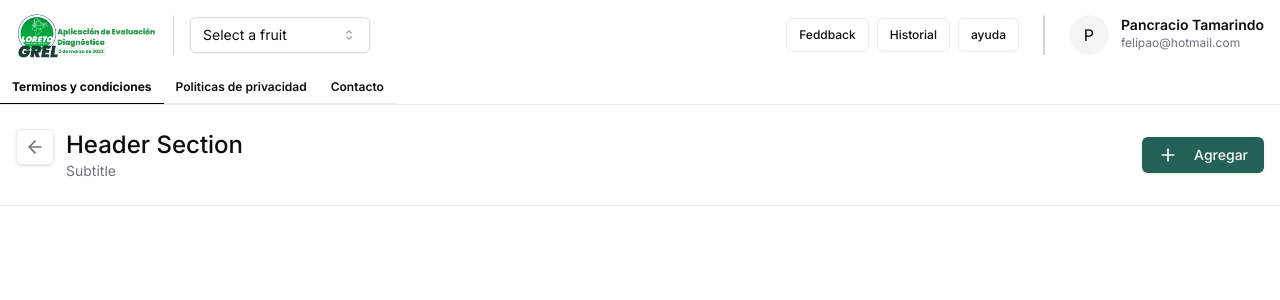
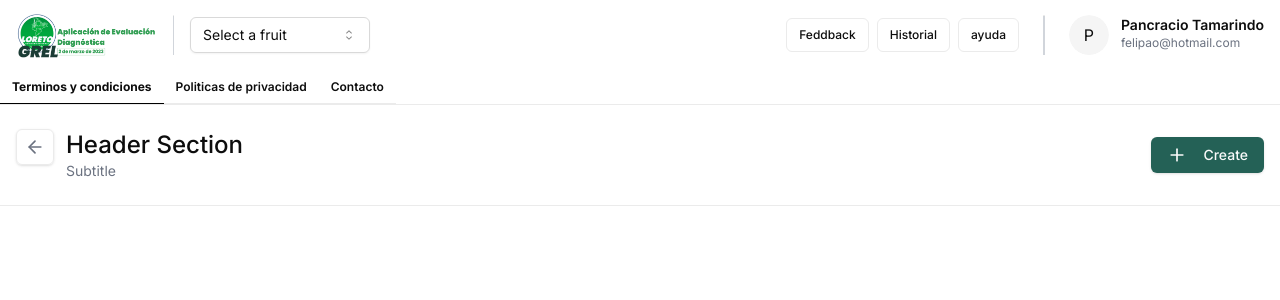
Before and after one commit to daylerjeff199906/template-eva, a Next.js app: page /navbar in a window 1280 px wide. Shown: the top 300 px of the page. Built offline with nearby package versions, Linux system fonts and the light colour scheme.

Commit message:
feat: Update HeaderSection component to include label for add button

```diff
--- a/src/modules/core/components/HeaderSection/HeaderSection.tsx
+++ b/src/modules/core/components/HeaderSection/HeaderSection.tsx
@@ -6,10 +6,12 @@ interface IHeaderSectionProps {
   subtitle?: string
   showBackButton?: boolean
   disableAddButton?: boolean
+  labelAddButton?: string
 }
 
 export const HeaderSection = (props: IHeaderSectionProps) => {
-  const { showBackButton, disableAddButton, subtitle, title } = props
+  const { showBackButton, disableAddButton, subtitle, title, labelAddButton } =
+    props
   return (
     <main className="py-6 border-b">
       <section className="container flex justify-between items-center">
@@ -33,7 +35,7 @@ export const HeaderSection = (props: IHeaderSectionProps) => {
             <Button>
               <div className="flex gap-4 items-center">
                 <Plus size={20} />
-                <h3>Agregar</h3>
+                <h3>{labelAddButton || 'Create'}</h3>
               </div>
             </Button>
           )}
```
